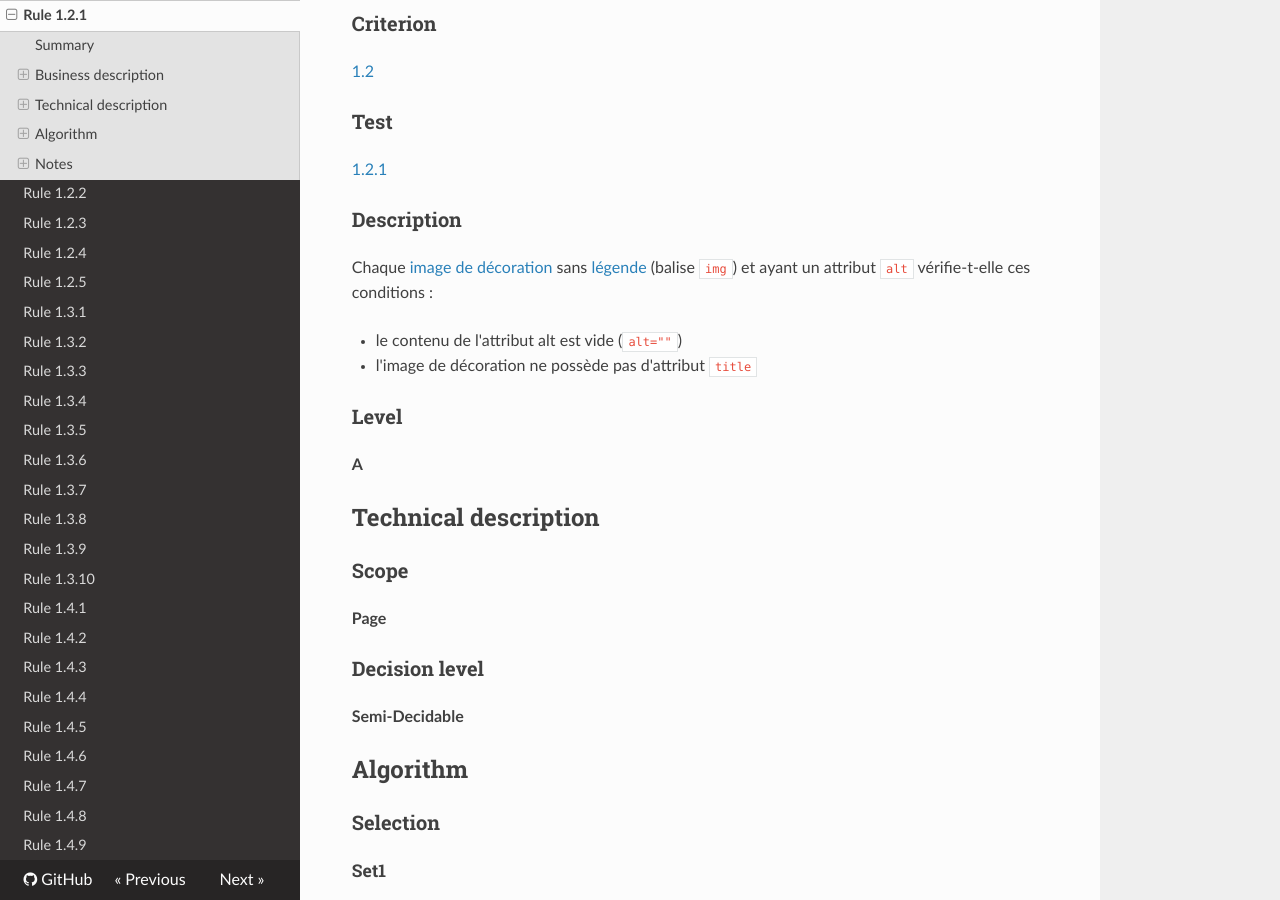
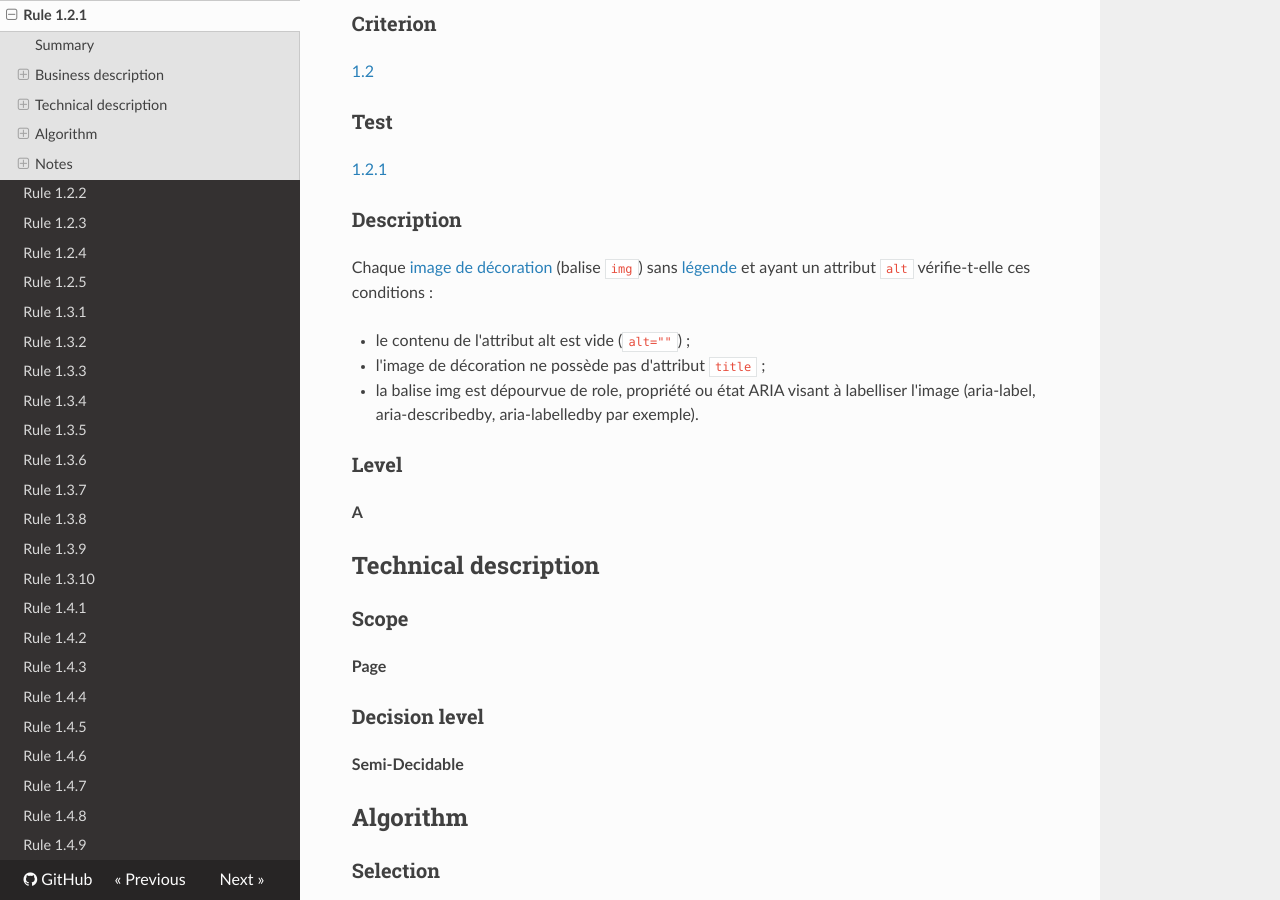
Before and after one commit to Tanaguru/RGAA3-2016, an MkDocs documentation site: the page built from docs/Rule-1-2-1.md, in a window 1280 px wide and 900 px high, scrolled down 311 px. Built offline with MkDocs 1.6.1, drawn with Linux system fonts in a browser that asks for light colours; nearby versions of some CDN libraries; old or Windows-style settings are respelled for this version of MkDocs.

```diff
--- a/docs/Rule-1-2-1.md
+++ b/docs/Rule-1-2-1.md
@@ -8,18 +8,19 @@ This test consists in checking whether the `alt` attribute of each decorative im
 
 ### Criterion
 
-[1.2](http://references.modernisation.gouv.fr/referentiel-technique-0#crit-1-2)
+[1.2](http://references.modernisation.gouv.fr/rgaa/criteres.html#crit-1-2)
 
 ### Test
 
-[1.2.1](http://references.modernisation.gouv.fr/referentiel-technique-0#test-1-2-1)
+[1.2.1](http://references.modernisation.gouv.fr/rgaa/criteres.html#test-1-2-1)
 
 ### Description
 
-Chaque <a href="http://references.modernisation.gouv.fr/referentiel-technique-0#mimgDeco">image de d&eacute;coration</a> sans <a href="http://references.modernisation.gouv.fr/referentiel-technique-0#mLegendeImage">l&eacute;gende</a> (balise `img`) et ayant un attribut `alt` v&eacute;rifie-t-elle ces conditions :
+Chaque <a href="http://references.modernisation.gouv.fr/rgaa/glossaire.html#image-de-dcoration">image de d&eacute;coration</a> (balise `img`) sans <a href="http://references.modernisation.gouv.fr/rgaa/glossaire.html#lgende-dimage">l&eacute;gende</a> et ayant un attribut `alt` v&eacute;rifie-t-elle ces conditions :
 
- * le contenu de l'attribut alt est vide (`alt=""`)
- * l'image de d&eacute;coration ne poss&egrave;de pas d'attribut `title`
+ * le contenu de l'attribut alt est vide (`alt=""`) ;
+ * l'image de d&eacute;coration ne poss&egrave;de pas d'attribut `title` ;
+ * la balise img est dépourvue de role, propriété ou état ARIA visant à labelliser l'image (aria-label, aria-describedby, aria-labelledby par exemple).
 
 ### Level
 
```
Also changed, not shown: docs/Rule-1-1-1.md (+2 -2 lines), docs/Rule-1-1-2.md (+3 -3 lines), docs/Rule-1-1-3.md (+2 -2 lines), docs/Rule-1-1-4.md (+3 -3 lines).
